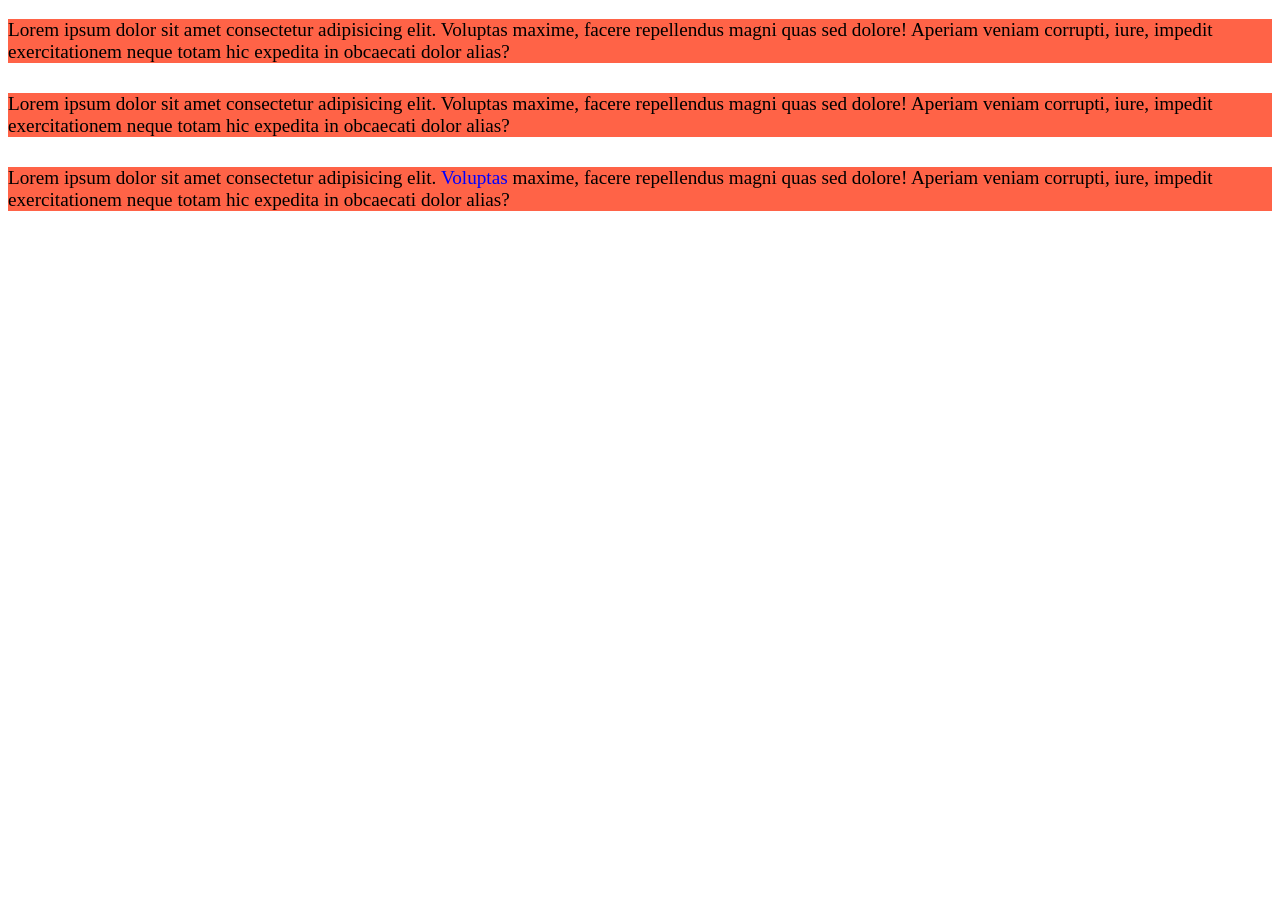
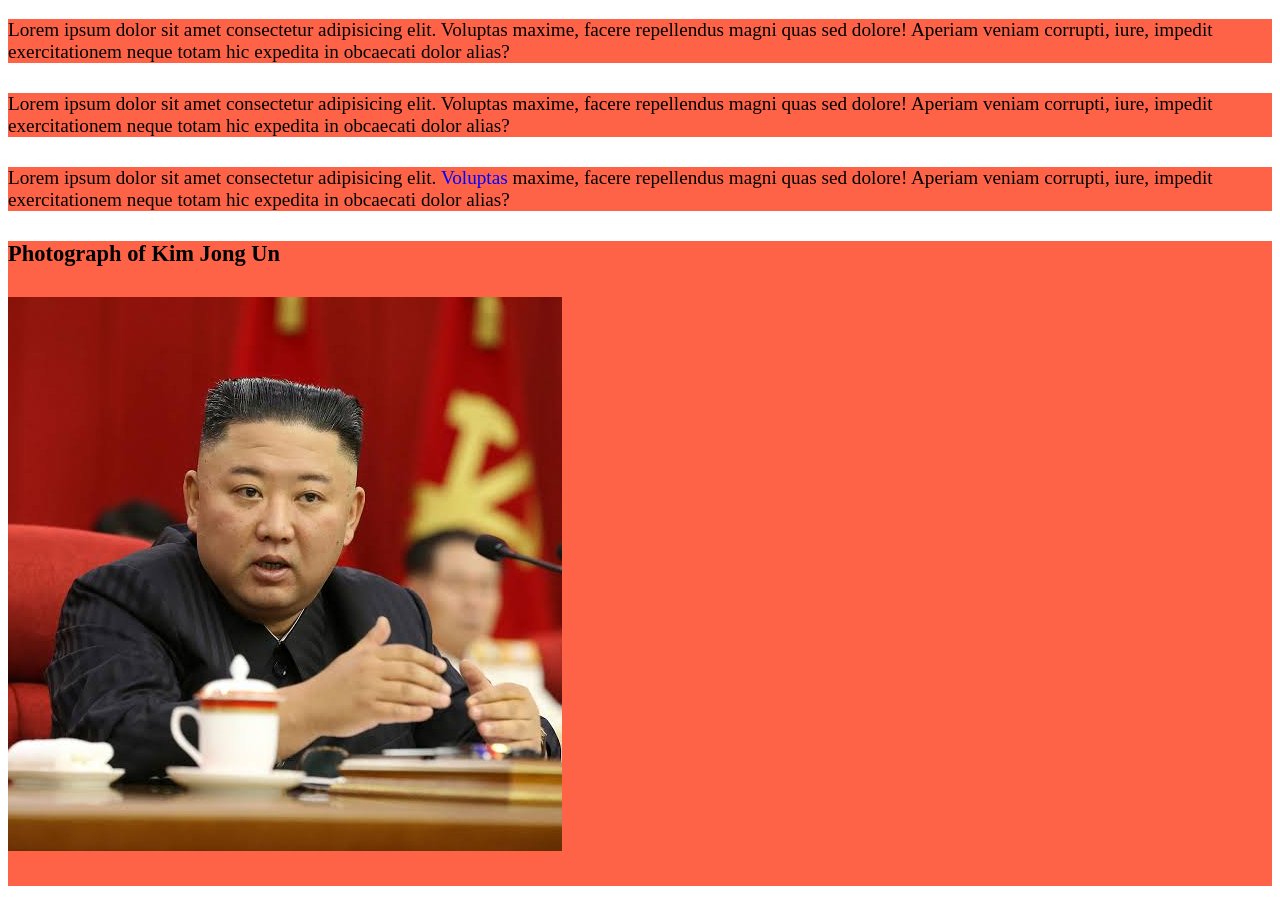
Before and after one commit to asifkhan2000-code/my-first-github-repo, a plain HTML site: page index.html in a window 1280 px wide. Before the commit the page ends 800 px from the top, so only its background shows below. Drawn offline with Linux system fonts and the light colour scheme.

Commit message:
added photograph of Kim Jong Un

```diff
--- a/index.html
+++ b/index.html
@@ -10,6 +10,10 @@
     <div><p>Lorem ipsum dolor sit amet consectetur adipisicing elit. Voluptas maxime, facere repellendus magni quas sed dolore! Aperiam veniam corrupti, iure, impedit exercitationem neque totam hic expedita in obcaecati dolor alias?</p></div>
     <div><p>Lorem ipsum dolor sit amet consectetur adipisicing elit. Voluptas maxime, facere repellendus magni quas sed dolore! Aperiam veniam corrupti, iure, impedit exercitationem neque totam hic expedita in obcaecati dolor alias?</p></div>
     <div><p>Lorem ipsum dolor sit amet consectetur adipisicing elit. <span class="compulsory">Voluptas</span> maxime, facere repellendus magni quas sed dolore! Aperiam veniam corrupti, iure, impedit exercitationem neque totam hic expedita in obcaecati dolor alias?</p></div>
+    <div>
+        <h3>Photograph of Kim Jong Un</h3>
+        <img src="images/images.jpg" alt="picture is coming soon">
+    </div>
 
 </body>
 </html>
```
Also changed, not shown: images/images.jpg (added).
